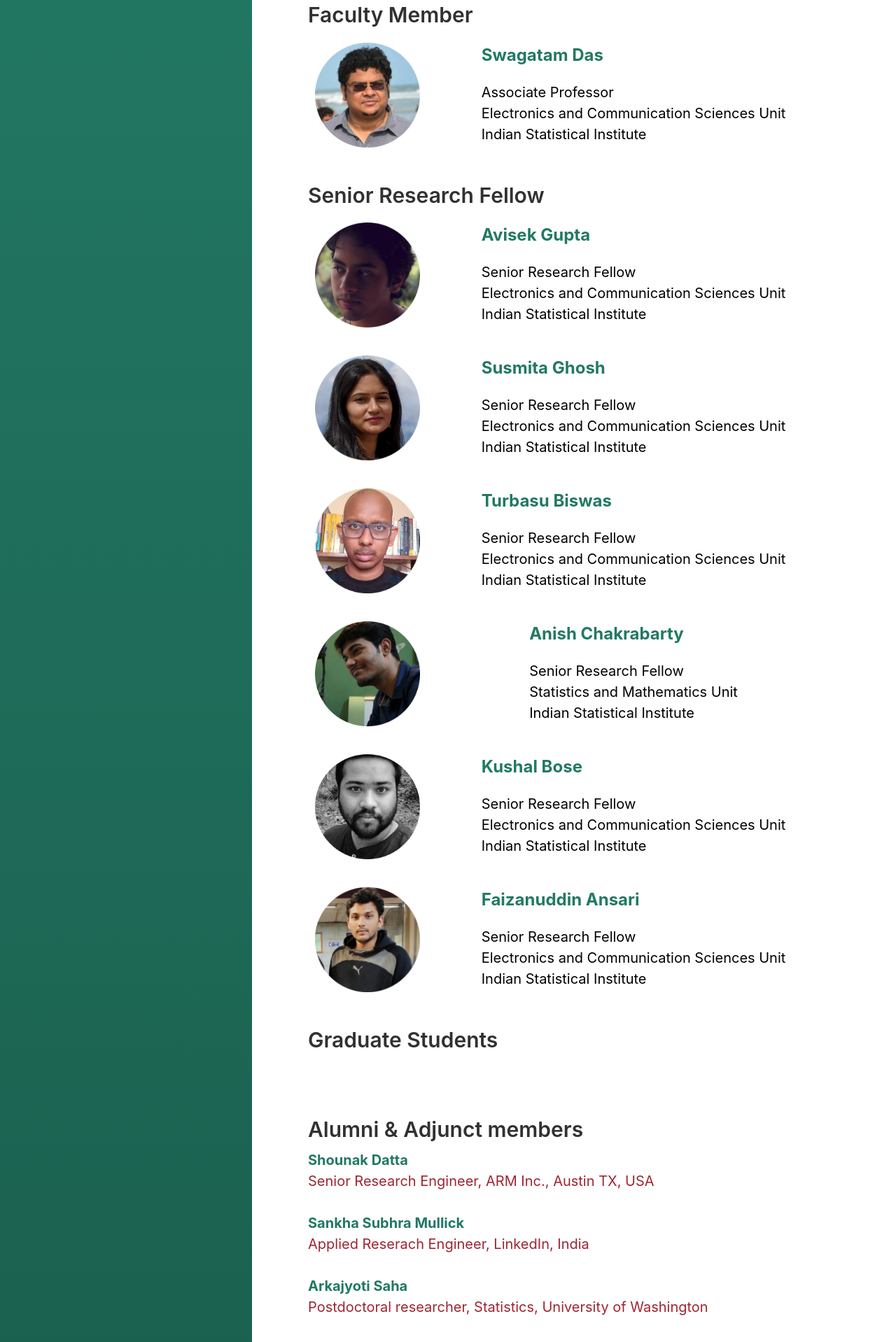
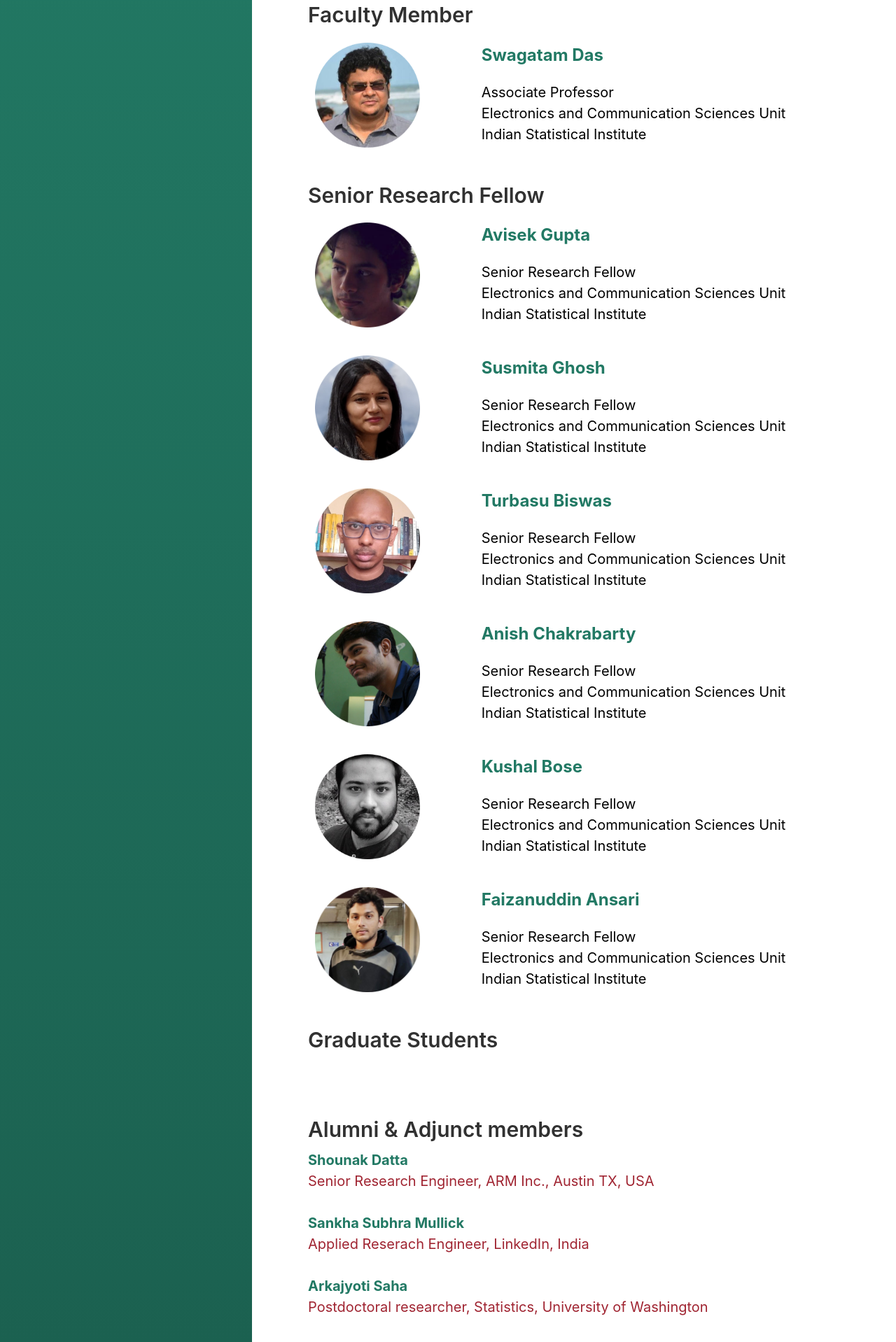
Before and after one commit to mlrgisi/mlrgisi.github.io, a Jekyll site: the page built from index.html, in a window 1280 px wide. Shown: the part 2737-4655 px from the top of the page at 70% size. Built offline with Jekyll 4.4.1, drawn with Linux system fonts in a browser that asks for light colours; the list of posts is cut into pages by our own code; a style sheet for code colours, icons or effects is not loaded.

Commit message:
Update index.html

```diff
--- a/index.html
+++ b/index.html
@@ -198,7 +198,7 @@
             <p style="font-size:120%; font-weight:bold;">Anish Chakrabarty</p>
         </a>
         Senior Research Fellow <br>
-        Statistics and Mathematics Unit <br>
+        Electronics and Communication Sciences Unit<br>
         Indian Statistical Institute <br>
     </div>
 </div>
```
